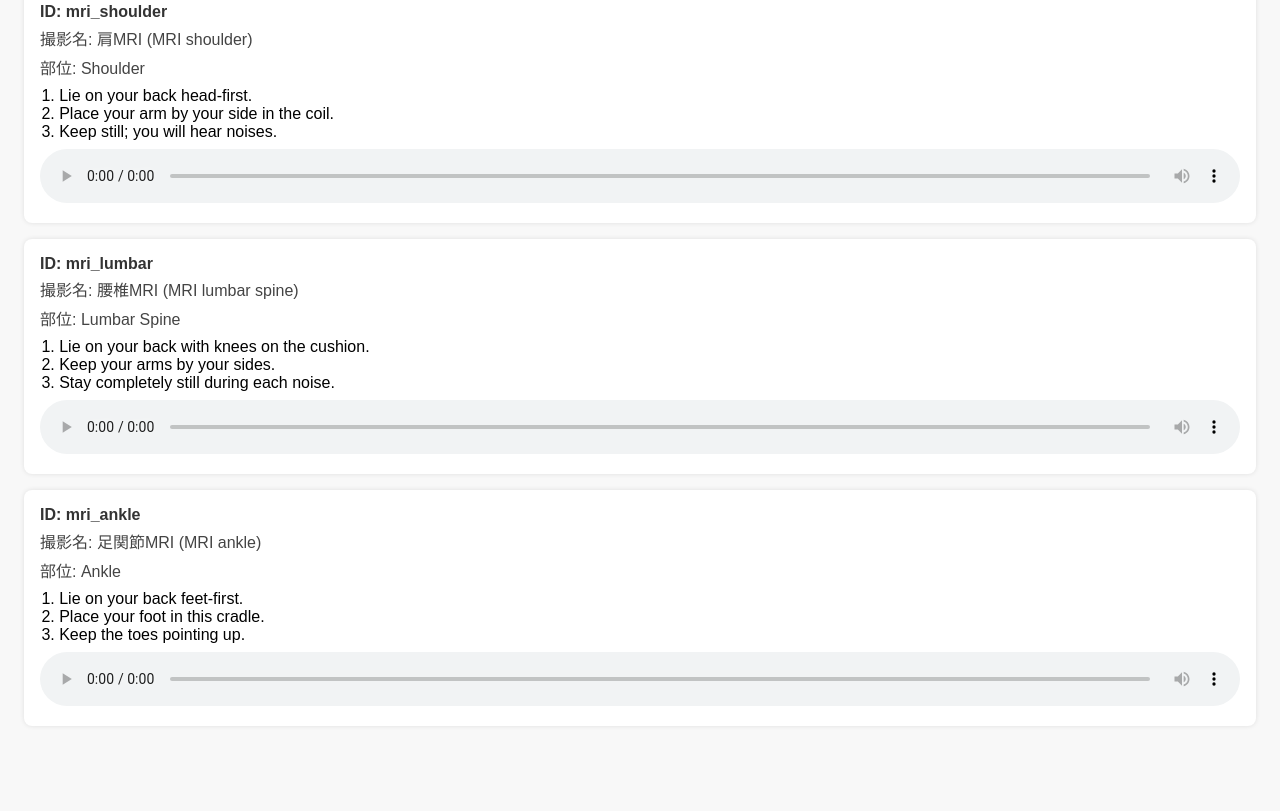
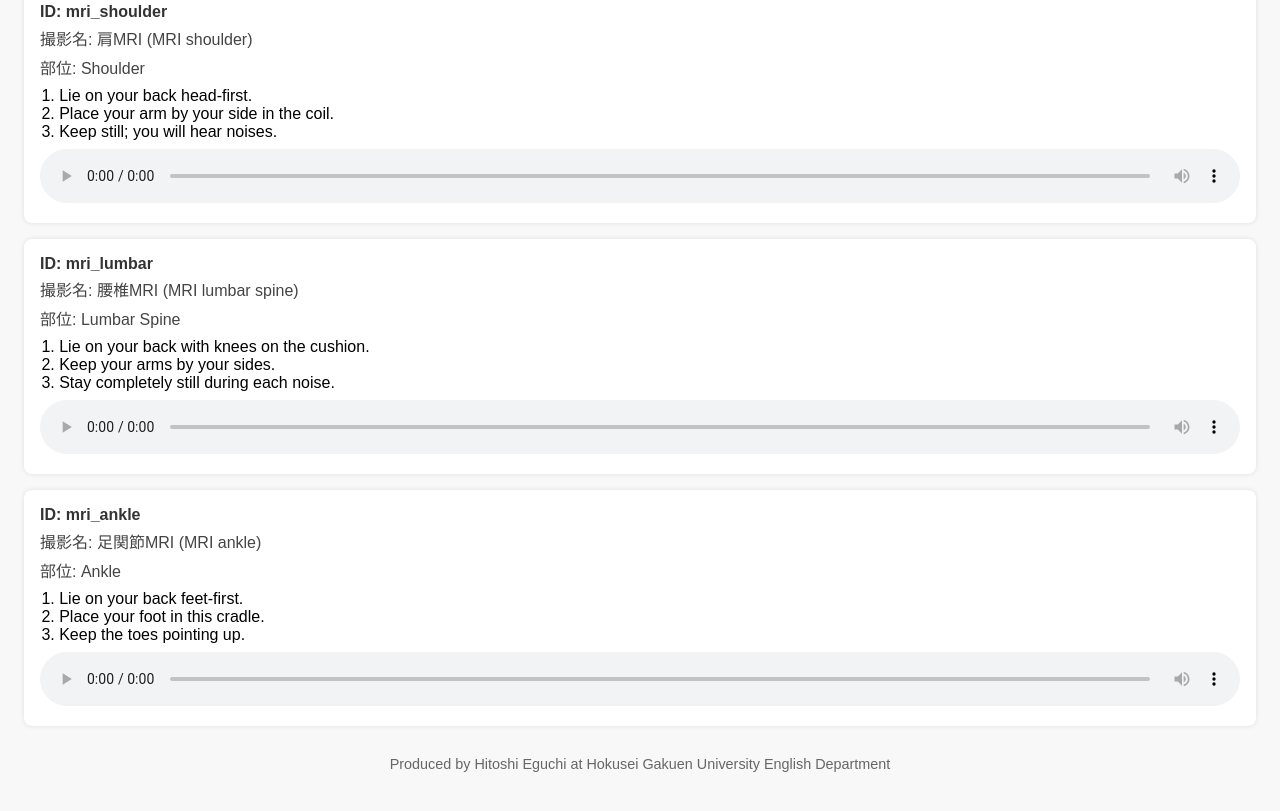
Before and after one commit to Ponta-English-Teacher/radiology-tts, a website: page index.html in a window 1280 px wide. Shown: the part 8220-9031 px from the top of the page. Before the commit the page ends 8986 px from the top, so only its background shows below. Drawn offline with Linux system fonts and the light colour scheme.

Commit message:
Add footer with copyright

```diff
--- a/index.html
+++ b/index.html
@@ -87,6 +87,9 @@
     });
 
     loadData();
-  </script>
-</body>
+     </script>
+  </body>
+  <footer style="text-align:center; padding: 1em; font-size: 0.9em; color: #666;">
+    Produced by Hitoshi Eguchi at Hokusei Gakuen University English Department
+  </footer>
 </html>
```
